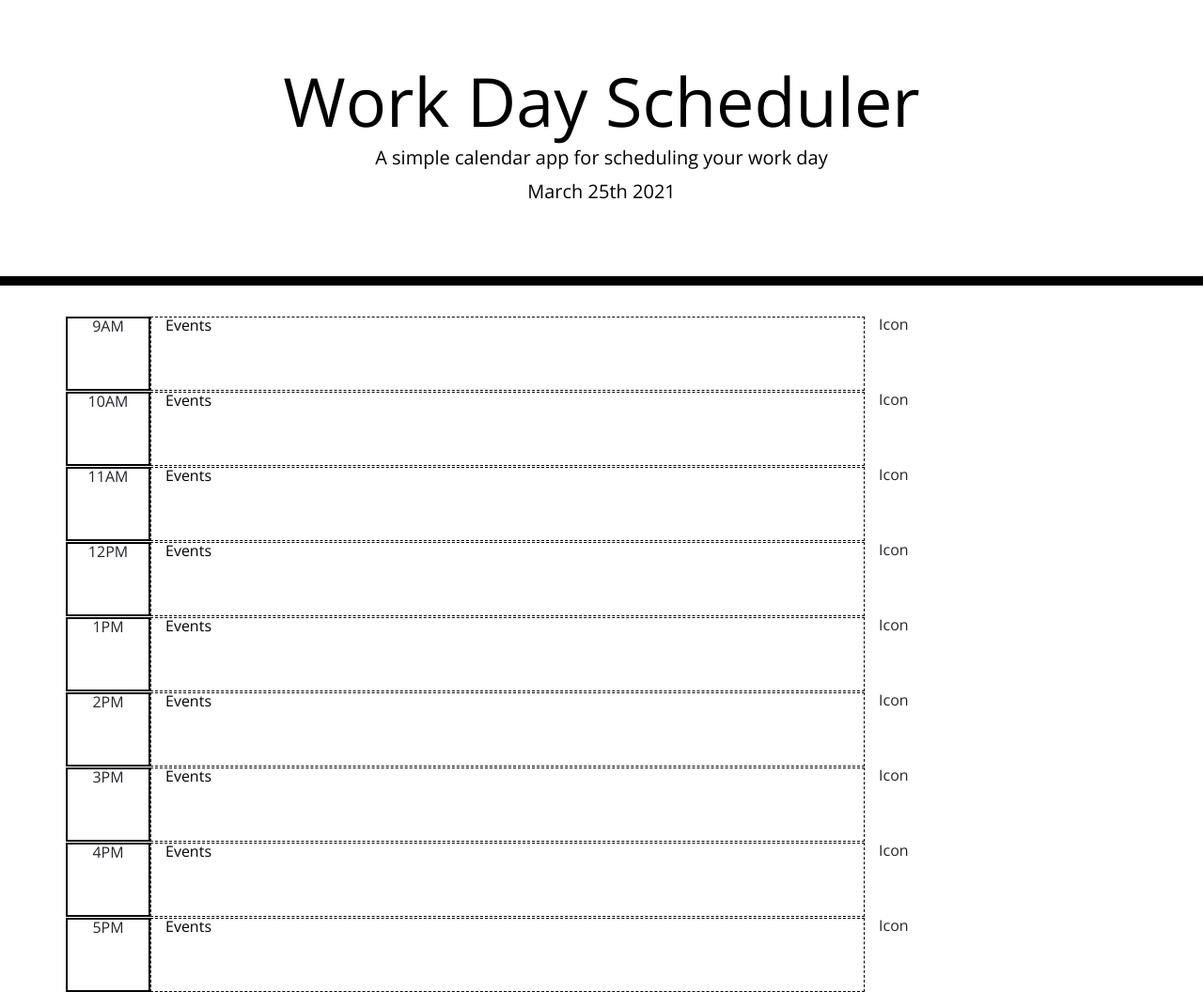
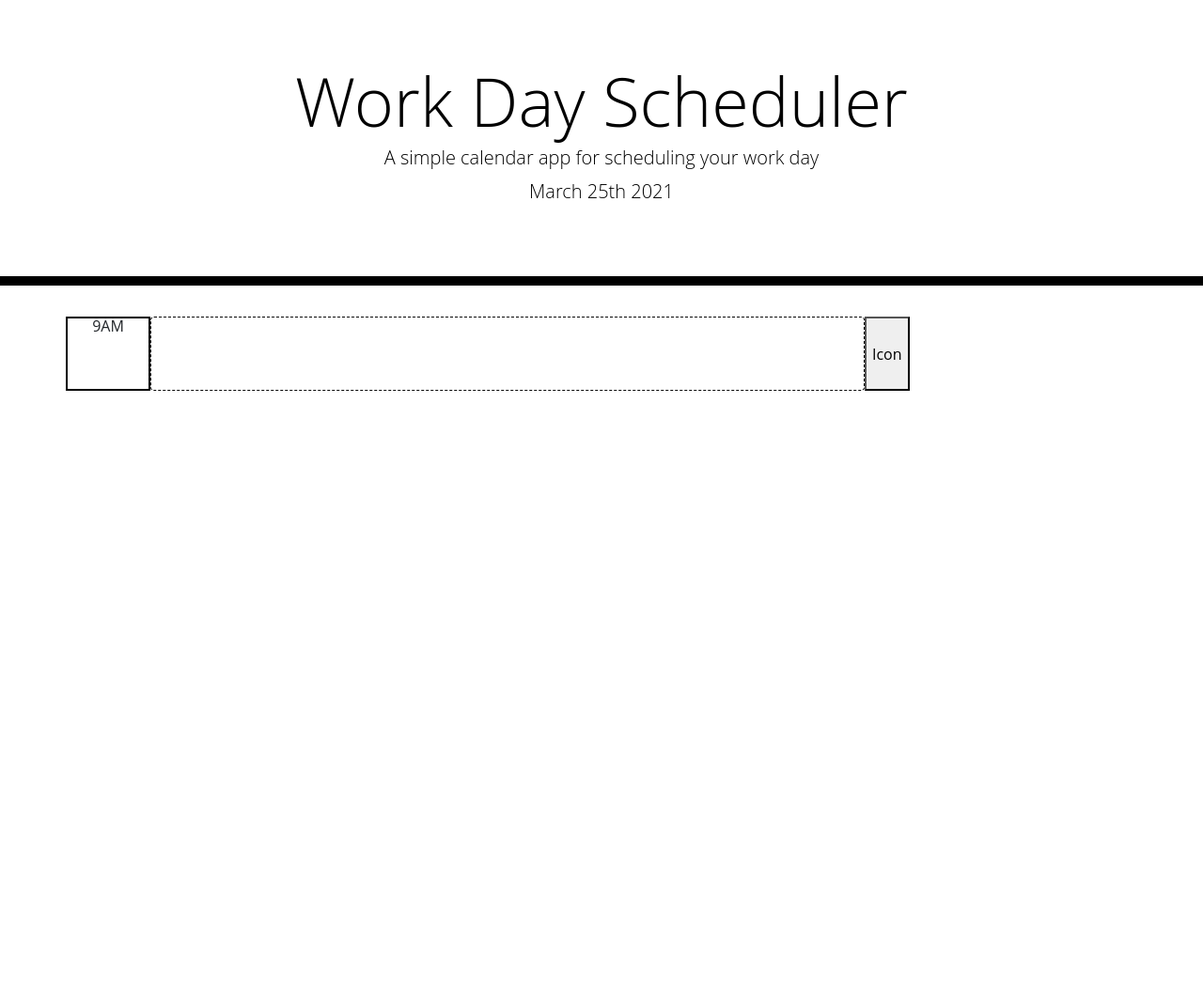
Before and after one commit to powerar/work-day-scheduler, a plain HTML site: page index.html in a window 1280 px wide. Shown: the whole page at 94% size. After the commit the page ends 800 px from the top, so only its background shows below. Drawn offline with nearby package versions, Linux system fonts and the light colour scheme.

Commit message:
add ability to add events

```diff
--- a/assets/js/script.js
+++ b/assets/js/script.js
@@ -1,7 +1,66 @@
+var businessHours = [9, 10, 11, 12, 13, 14, 15, 16, 17];
+var events = {};
+
 var updateDate = function() {
-    debugger;
     var currentDay = moment().format('MMMM Do YYYY');
     $("#currentDay").append(currentDay);
 };
 
+// $("textarea").on("change", "textarea", function() {
+//     for (i = 0; i < timeId; i++) {
+//         var timeId = $(".time-block").find("#id")
+//         console.log(timeId);
+//         var eventTime = $("textarea").attr("id").text(timeId.Id);
+//         console.log(eventTime);
+//     }
+// });
+
+    //user clicks on text-area element
+$(".form-control").on("blur", function() {
+    debugger;
+    var text=$("textarea").val();
+    $(text).addClass("col-8 hour form-control")
+        .replaceWith(text);
+
+});
+
+
+
+
+var saveEvents = function() {
+    localStorage.setItem("events", JSON.stringify(events));
+}
+
+// var loadEvents = function() {
+//     $("#task-form-modal .save-btn").click(function() {
+//     // get form values
+//     var eventText = $(".form-control").val();
+
+//     if (eventText) {
+//       createEvent(eventText);
+
+//       // save in events array
+//       events.eventText.push({
+//         text: eventText,
+//         time: taskDate
+//       });
+
+//       saveEvents();
+//     }
+//   })
+// };
+
+
+// var changeColour = function() {
+//     debugger;
+//     for (i = 0; i < businessHours.length; i++) {
+//         var hourEl = document.querySelector("#" + businessHours[i]);
+//         if (moment().isBefore(hourEl[i])) {
+//             $(".hour").addClass("past");
+//         } else {
+//             break;
+//         }
+//     }
+// };
+
 updateDate();
--- a/index.html
+++ b/index.html
@@ -2,7 +2,7 @@
 <html lang="en">
   <head>
     <meta charset="UTF-8" />
-    <meta name="viewport" content="width=device-width, initial-scale=1.0" />
+    <meta ne="viewport" content="width=device-width, initial-scale=1.0" />
     <meta http-equiv="X-UA-Compatible" content="ie=edge" />
     <link
       rel="stylesheet"
@@ -15,7 +15,7 @@
       crossorigin="anonymous"
     />
     <link
-      href="https://fonts.googleapis.com/css?family=Open+Sans&display=swap"
+      href="https://fonts.googleapis.com/css?fily=Open+Sans&display=swap"
       rel="stylesheet"
     />
     <link rel="stylesheet" href="./assets/css/style.css" />
@@ -30,105 +30,92 @@
     </header>
     <div class="container">
       <!-- Timeblocks go here -->
-      <div class="row" id="9AM">
-        <div class="time-block">
+      <div class="row">
+        <div class="time-block" id="9">
           9AM
         </div>
-        <div class="col-8 hour">
-          Events
+        <textarea class="col-8 hour form-control"></textarea>
+        <button class="save-btn">
+          Icon
+        </button>
+      </div>
+    </div>
+      <!-- <div class="row">
+        <div class="time-block">
+          10AM
+        </div>
+        <textarea class="col-8 hour form-control"></textarea>
         </div>
         <div class="col-1">
           Icon
         </div>
       </div>
-      <div class="row" id="10AM">
+      <div class="row">
         <div class="time-block">
-          10AM
+          11AM
         </div>
-        <div class="col-8 hour">
-          Events
+        <textarea class="col-8 hour form-control"></textarea>
         </div>
         <div class="col-1">
           Icon
         </div>
       </div>
-      <div class="row" id="11AM">
+      <div class="row">
         <div class="time-block">
-          11AM
+          12PM
         </div>
-        <div class="col-8 hour">
-          Events
+        <textarea class="col-8 hour form-control"></textarea>
         </div>
         <div class="col-1">
           Icon
         </div>
       </div>
-      <div class="row" id="12PM">
+      <div class="row">
         <div class="time-block">
-          12PM
+          1PM
         </div>
-        <div class="col-8 hour">
-          Events
+        <textarea class="col-8 hour form-control"></textarea>
         </div>
         <div class="col-1">
           Icon
         </div>
       </div>
-      <div class="row" id="1PM">
+      <div class="row">
         <div class="time-block">
-          1PM
+          2PM
         </div>
-        <div class="col-8 hour">
-          Events
-        </div>
+        <textarea class="col-8 hour form-control"></textarea>
         <div class="col-1">
           Icon
         </div>
       </div>
-      <div class="row" id="2PM">
+      <div class="row">
         <div class="time-block">
-          2PM
+          3PM
         </div>
-        <div class="col-8 hour">
-          Events
-        </div>
+        <textarea class="col-8 hour form-control"></textarea>
         <div class="col-1">
           Icon
         </div>
       </div>
-      <div class="row" id="3PM">
+      <div class="row">
         <div class="time-block">
-          3PM
+          4PM
         </div>
-        <div class="col-8 hour">
-          Events
-        </div>
+        <textarea class="col-8 hour form-control"></textarea>
         <div class="col-1">
           Icon
         </div>
       </div>
-      <div class="row" id="4PM">
+      <div class="row">
         <div class="time-block">
-          4PM
+          5PM
         </div>
-        <div class="col-8 hour">
-          Events
-        </div>
+        <textarea class="col-8 hour form-control"></textarea>
         <div class="col-1">
           Icon
         </div>
-      </div>
-      <div class="row" id="5PM">
-        <div class="time-block">
-          5PM
-        </div>
-        <div class="col-8 hour">
-          Events
-        </div>
-        <div class="col-1">
-          Icon
-        </div>
-      </div>
+      </div> -->
     </div>
 
     <script src="https://code.jquery.com/jquery-3.4.1.min.js"></script>
```
